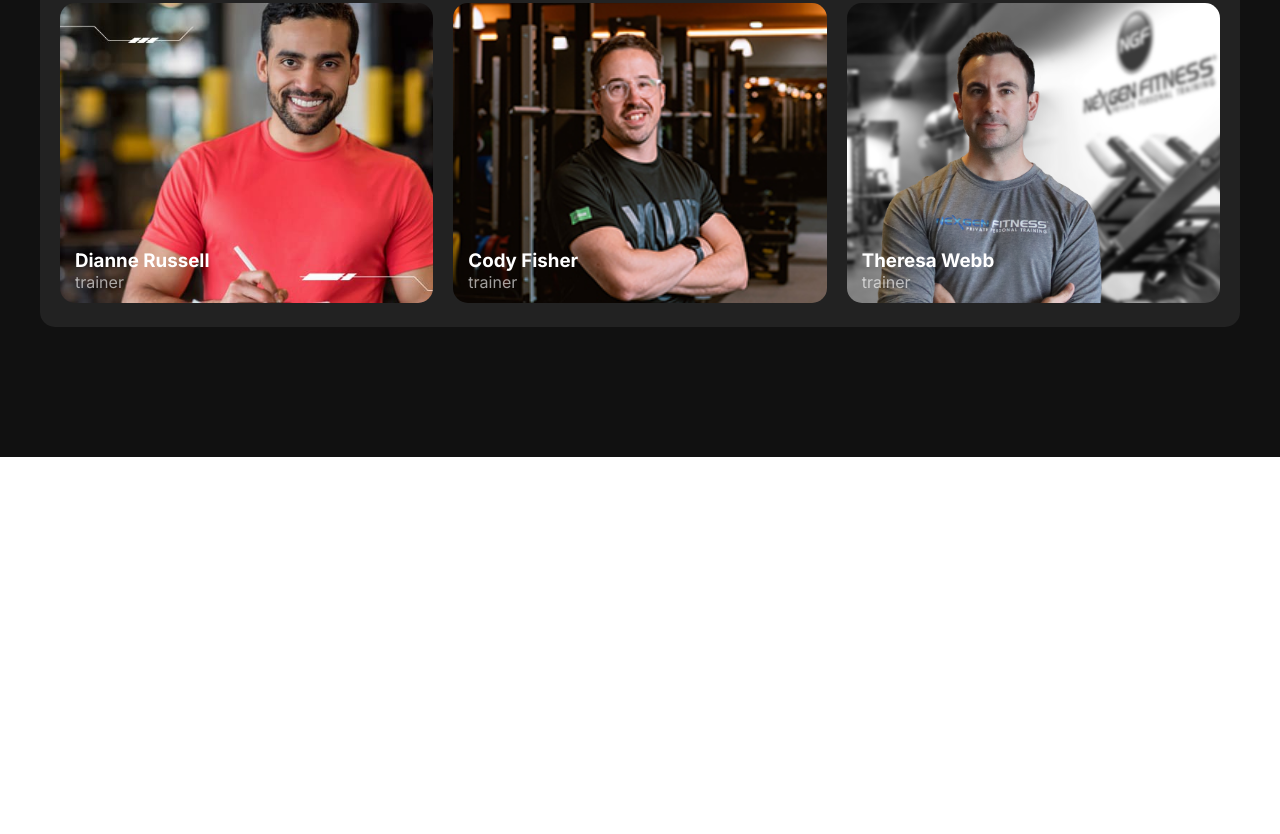
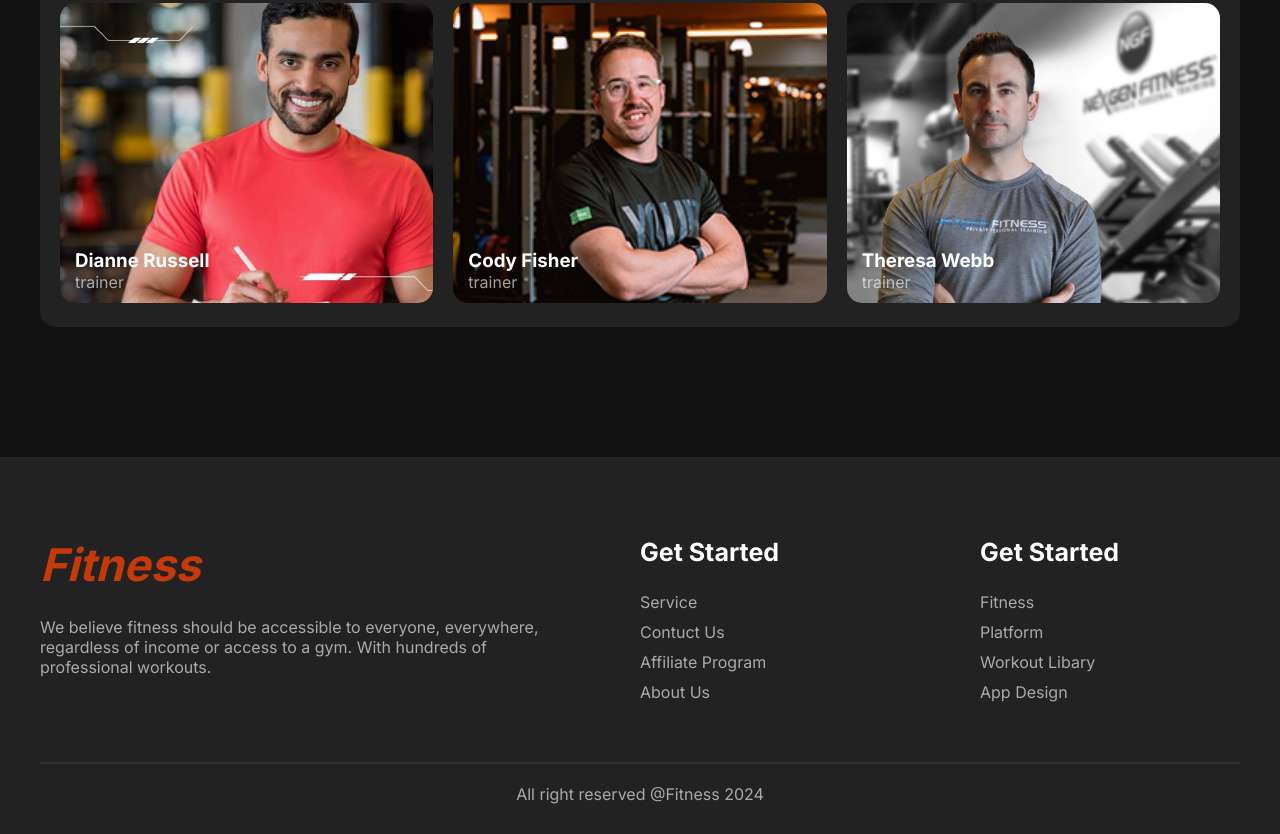
Before and after one commit to saiful1213/fitness, a plain HTML site: page index.html in a window 1280 px wide. Shown: the part 3110-3944 px from the top of the page. Before the commit the page ends 3567 px from the top, so only its background shows below. Drawn offline with Linux system fonts and the light colour scheme.

Commit message:
footere section completed

```diff
--- a/index.html
+++ b/index.html
@@ -228,6 +228,39 @@
             </div>
         </div>
     </section>
+    <!-- footer section -->
+    <footer class="bg_color">
+        <div class="maximum-width footer_container">
+            <div class="footer_text">
+                <h1 class="title">Fitness</h1>
+                <p class="text_desc">We believe fitness should be accessible to everyone,
+                    everywhere, regardless of income or access to a gym. With
+                    hundreds of professional workouts.</p>
+            </div>
+            <div class="footer_list">
+                <h3>Get Started</h3>
+                <ul>
+                    <li><a href="#Service">Service</a></li>
+                    <li><a href="#Contuct_Us">Contuct Us</a></li>
+                    <li><a href="#Affiliate_Program">Affiliate Program</a></li>
+                    <li><a href="#About_Us">About Us</a></li>
+                </ul>
+            </div>
+            <div class="footer_list">
+                <h3>Get Started</h3>
+                <ul>
+                    <li><a href="#Fitness">Fitness</a></li>
+                    <li><a href="#Platform">Platform</a></li>
+                    <li><a href="#Workout_Libary">Workout Libary</a></li>
+                    <li><a href="#App_Design">App Design</a></li>
+                </ul>
+            </div>
+        </div>
+        <div class="maximum-width page_right">
+            <hr>
+            <p>All right reserved @Fitness 2024</p>
+        </div>
+    </footer>
 </body>
 
 </html>
--- a/styles/style.css
+++ b/styles/style.css
@@ -405,6 +405,53 @@ select option {
 }
 
 
+/* footer style */
+footer {
+    padding: 80px 0 30px 0;
+}
+
+.footer_container {
+    display: grid;
+    grid-template-columns: 2fr repeat(2, 1fr);
+    gap: 80px;
+}
+
+.footer_text .title {
+    margin-bottom: 25px;
+}
+
+.text_desc {
+    color: var(--desc-color);
+}
+
+.footer_list h3 {
+    color: var(--heading_color);
+    font-size: 25px;
+    margin-bottom: 25px;
+}
+
+.footer_list ul {
+    list-style: none;
+}
+
+.footer_list ul li {
+    margin: 10px 0;
+}
+
+.footer_list ul a {
+    text-decoration: none;
+    color: var(--desc-color);
+}
+
+.page_right hr {
+    margin: 50px 0 20px 0;
+    border: 1px solid rgba(128, 128, 128, 0.158);
+}
+
+.page_right p {
+    text-align: center;
+    color: var(--desc-color);
+}
 
 
 
@@ -473,7 +520,7 @@ select option {
         padding: 20px;
     }
 
-    .img_card_container{
+    .img_card_container, .footer_container {
         grid-template-columns: repeat(1, 1fr);
         margin: 0 20px;
     }
```
